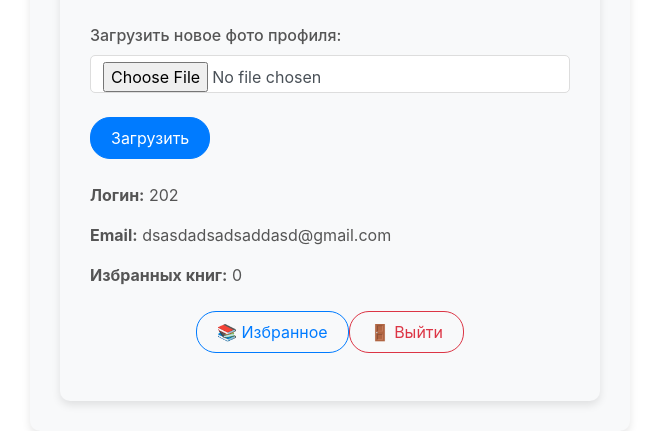
After one commit to t44mas/Kino_mood, a Flask app: page /profile in a window 1280 px wide. The commit adds this page. Shown: the part 539-970 px from the top of the page, without its empty margins (310-969 px from the left). Run offline with Flask 3, Linux system fonts and the light colour scheme; a user stored in the database is signed in; data that the repository does not hold is empty; some libraries are stand-ins or nearby versions.

Commit message:
сделал добавление фото

```diff
--- a/data/users.py
+++ b/data/users.py
@@ -19,6 +19,7 @@ class User(SqlAlchemyBase, UserMixin, SerializerMixin):
     email = sqlalchemy.Column(sqlalchemy.String, nullable=False, unique=True)
     hashed_password = sqlalchemy.Column(sqlalchemy.String, nullable=True)
     favorites = orm.relationship("Favorite", backref="user", lazy=True)
+    profile_photo = sqlalchemy.Column(sqlalchemy.String, nullable=True)
 
     def set_password(self, password):
         self.hashed_password = generate_password_hash(password)
--- a/main.py
+++ b/main.py
@@ -1,7 +1,10 @@
+import os
+
 from flask import Flask, render_template, redirect, jsonify, request, url_for, g
 import requests
 from flask_login import LoginManager, login_user, current_user, login_required, logout_user
 from bs4 import BeautifulSoup
+from werkzeug.utils import secure_filename
 
 from apis import get_books_by_genre, get_book_by_id, get_books_by_title
 from data import db_session
@@ -28,7 +31,10 @@ mood_books = {("sadness", "Clouds"): "drama",
               ("love", "Clear"): "Fantasy romance",
               ("adventure", "Clear"): "happy adventure",
               }
-
+UPLOAD_FOLDER = 'static/uploads/'
+ALLOWED_EXTENSIONS = {'png', 'jpg', 'jpeg', 'gif'}
+app.config['UPLOAD_FOLDER'] = UPLOAD_FOLDER
+DEF_PHOTO = os.path.join(app.config['UPLOAD_FOLDER'], 'def_image.jpg')
 
 @login_manager.user_loader
 def load_user(user_id):
@@ -243,6 +249,7 @@ def register():
         user = User(
             username=form.username.data,
             email=form.email.data,
+            profile_photo=DEF_PHOTO,
         )
         user.set_password(form.password.data)
         db_sess.add(user)
@@ -250,6 +257,32 @@ def register():
         return redirect('/')
     return render_template('register.html', form=form)
 
+@app.route('/profile', methods=['GET', 'POST'])
+@login_required
+def profile():
+    photo_path = None
+
+    with db_session.create_session() as db_sess:
+        user = db_sess.query(User).get(current_user.id)
+
+        favorite_count = db_sess.query(Favorite).filter(Favorite.user_id == user.id).count()
+
+        if request.method == 'POST':
+            file = request.files.get('profile_photo')
+            allowed_file = '.' in file.filename and file.filename.rsplit('.', 1)[1].lower() in ALLOWED_EXTENSIONS
+            if file and allowed_file:
+                filename = secure_filename(file.filename)
+                filepath = os.path.join(app.config['UPLOAD_FOLDER'], filename)
+                file.save(filepath)
+
+                user.profile_photo = filepath
+                db_sess.commit()
+                photo_path = filepath
+
+        username = user.username
+        photo_path = photo_path or user.profile_photo
+
+    return render_template('profile.html', user=user, favorite_count=favorite_count, photo_path=photo_path)
 
 @app.route('/search_by_title', methods=['GET', 'POST'])
 def search_by_title():
--- /dev/null
+++ b/static/css/profile.css
@@ -0,0 +1,70 @@
+    .container {
+        background-color: #f8f9fa;
+        border-radius: 10px;
+        box-shadow: 0 4px 8px rgba(0, 0, 0, 0.1);
+        padding: 30px;
+    }
+
+    h2 {
+        color: #333;
+        font-size: 2rem;
+        font-weight: 600;
+    }
+
+    .profile-img {
+        width: 150px;
+        height: 150px;
+        object-fit: cover;
+        border-radius: 50%;
+        border: 3px solid #ddd;
+    }
+
+    .form-group label {
+        font-weight: 500;
+        color: #555;
+    }
+
+    .form-control {
+        border-radius: 5px;
+        border: 1px solid #ddd;
+    }
+
+    .btn {
+        border-radius: 20px;
+        padding: 8px 20px;
+    }
+
+    .btn-outline-primary {
+        color: #007bff;
+        border-color: #007bff;
+    }
+
+    .btn-outline-primary:hover {
+        background-color: #007bff;
+        color: white;
+    }
+
+    .btn-outline-danger {
+        color: #dc3545;
+        border-color: #dc3545;
+    }
+
+    .btn-outline-danger:hover {
+        background-color: #dc3545;
+        color: white;
+    }
+
+    .mb-3 {
+        font-size: 1rem;
+        color: #555;
+    }
+
+    .d-flex {
+        margin-top: 20px;
+    }
+
+    .container {
+        max-width: 600px;
+        margin: auto;
+        color: red;
+    }
--- a/templates/base.html
+++ b/templates/base.html
@@ -42,7 +42,7 @@
                 </form>
                 <div class="d-flex">
                     {% if current_user.is_authenticated %}
-                    <a class="navbar-brand" href="/logout">{{ current_user.username }}</a>
+                    <a class="navbar-brand" href="/profile">{{ current_user.username }}</a>
                     {% else %}
                     <a class="btn btn-primary mr-2" href="/register">Регистрация</a>
                     <a class="btn btn-success" href="/login">Войти</a>
--- /dev/null
+++ b/templates/profile.html
@@ -0,0 +1,45 @@
+{% extends "base.html" %}
+{% block extra_css %}
+<link rel="stylesheet" href="{{ url_for('static', filename='css/profile.css') }}">
+{% endblock %}
+{% block content %}
+<div class="container py-5">
+    <h2 class="mb-4 text-center">Профиль пользователя</h2>
+
+    <div class="text-center mb-4">
+        <img src="{{ photo_path }}" alt="Фото профиля"
+             style="width: 300px; height: 300px; border-radius: 50%; object-fit: cover;">
+
+    </div>
+
+    <form method="POST" enctype="multipart/form-data" action="{{ url_for('profile') }}" class="mb-4">
+        <div class="form-group">
+            <label for="profile_photo">Загрузить новое фото профиля:</label>
+            <input type="file" name="profile_photo" accept="image/*" class="form-control" required>
+        </div>
+        <button type="submit" class="btn btn-primary mt-2">Загрузить</button>
+    </form>
+
+    <div class="mb-3">
+        <strong>Логин:</strong> {{ user.username }}
+    </div>
+    <div class="mb-3">
+        <strong>Email:</strong> {{ user.email }}
+    </div>
+    <div class="mb-3">
+        <strong>Избранных книг:</strong> {{ favorite_count }}
+    </div>
+
+    <div class="d-flex justify-content-center gap-3 mt-4">
+        <a href="{{ url_for('favourites_books') }}" class="btn btn-outline-primary">📚 Избранное</a>
+        <a href="{{ url_for('logout') }}" class="btn btn-outline-danger">🚪 Выйти</a>
+    </div>
+</div>
+{% endblock %}
+
+{% block styles %}
+<style>
+    /* Контейнер для профиля */
+
+</style>
+{% endblock %}
```
Also changed, not shown: static/js/show_books.js (added, +121 -0 lines), templates/show_books.html (+5 -124 lines), db/book_mood.db, static/uploads/def_image.jpg (added).
